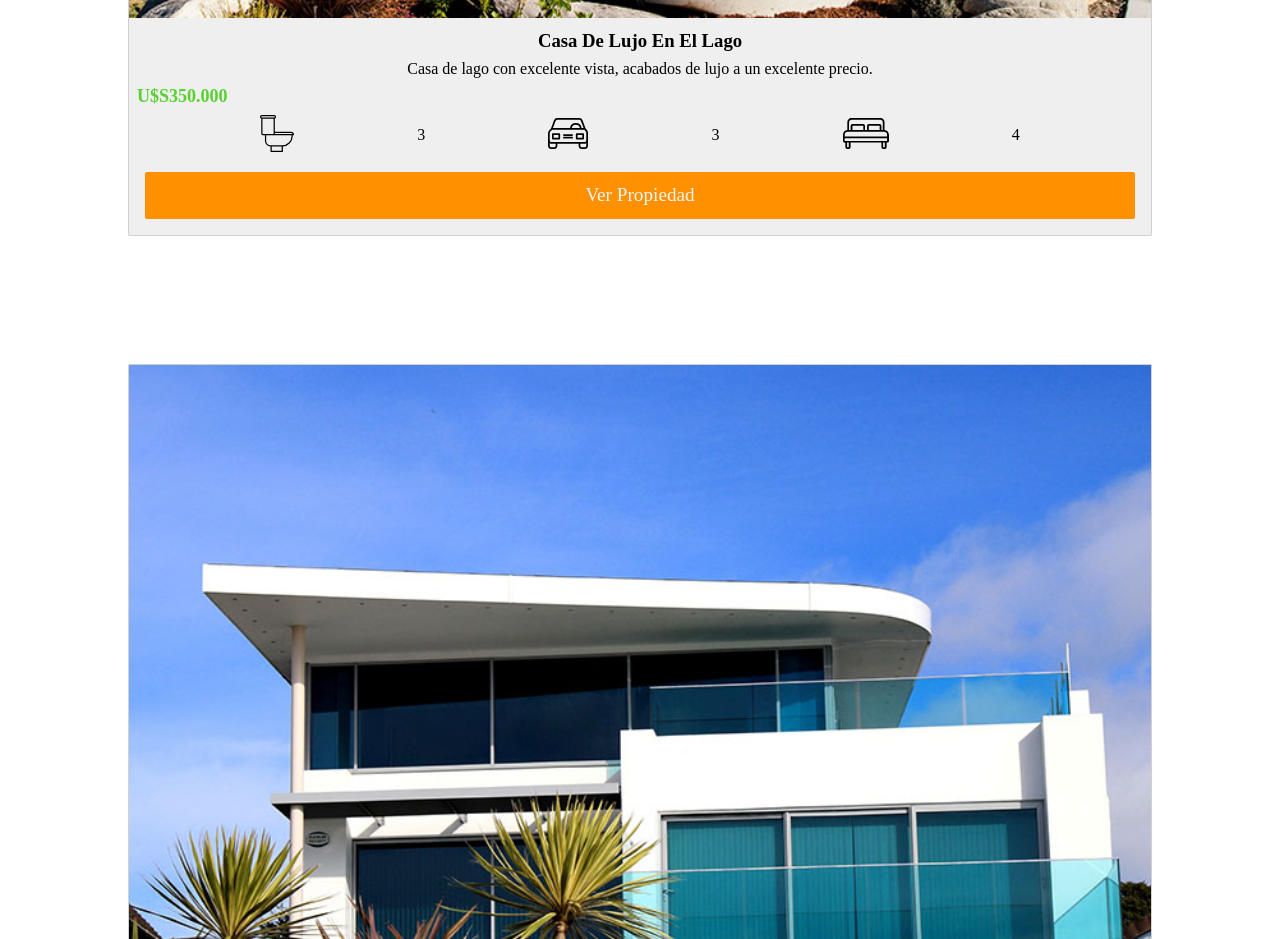
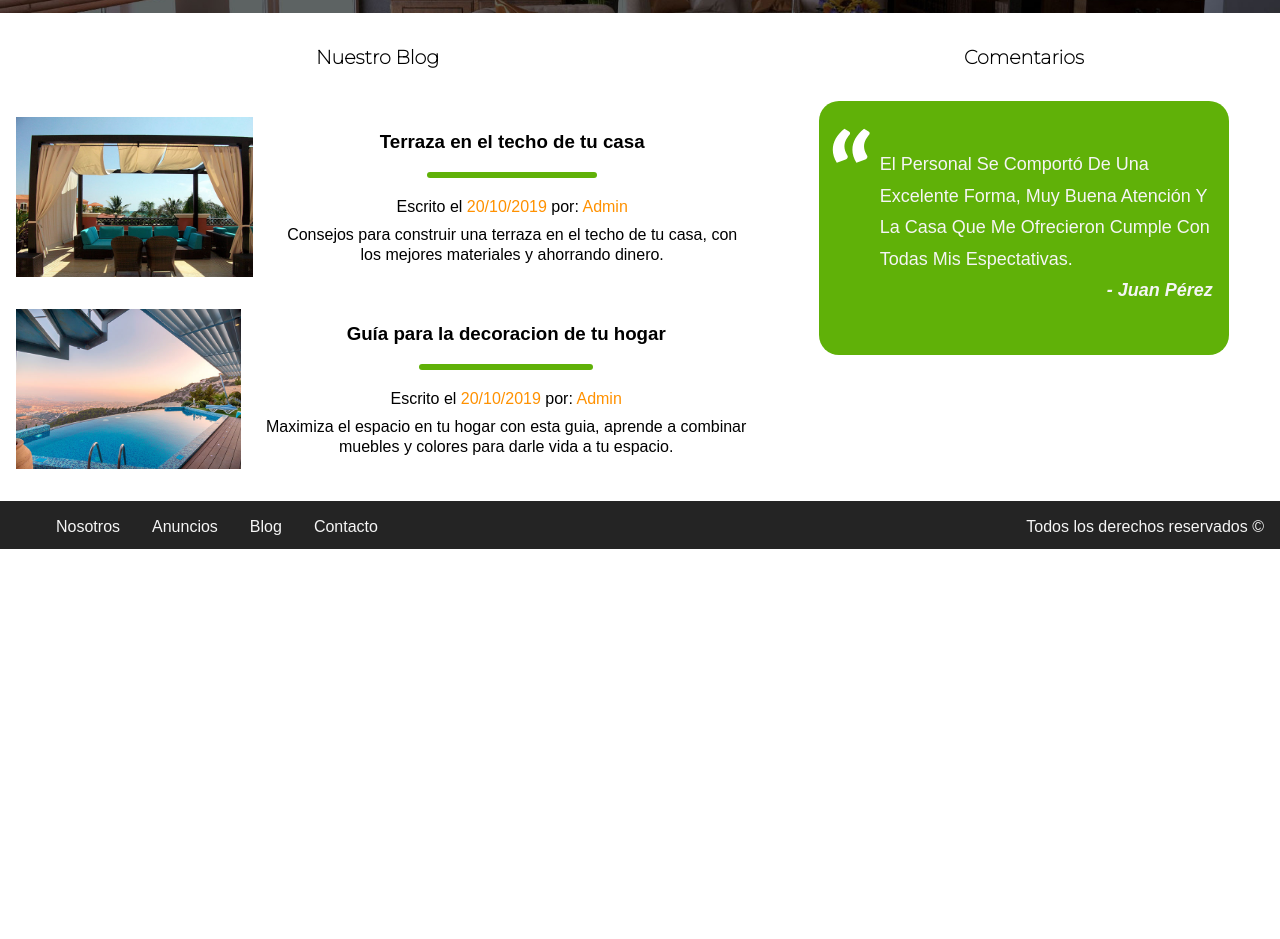
Before and after one commit to EzequielOmar/Inmobiliaria-replica, a plain HTML site: page index.html in a window 1280 px wide. Shown: the part 1861-2800 px from the top of the page. After the commit the page ends 2410 px from the top, so only its background shows below. Drawn offline with Linux system fonts and the light colour scheme.

Commit message:
terminado css, ahora a simplificar y limpiar

```diff
--- a/index.html
+++ b/index.html
@@ -13,9 +13,9 @@
 <body>
 
   <header class="header">
-    <div class="header__top">
+    <div class="header__top" id="responsive-div">
       <img class="header__top--logo" src="./images/logo.svg" alt="logo" />
-      <div class="header__top--icon" id="menu-icon">
+      <div class="header__top--icon">
         <div></div>
         <div></div>
         <div></div>
@@ -70,45 +70,51 @@
     <div class="anuncios__div">
       <article class="anuncios__div__art">
         <img src="./images/anuncio1.jpg" alt="casa de lago" />
+        <div class="anuncios__div__art--div">
           <h3>casa de lujo en el lago</h3>
           <p>
             Casa de lago con excelente vista, acabados de lujo a un excelente precio.
           </p>
-        <p class="anuncios__div__art--precio">U$S350.000</p>
+          <p>U$S350.000</p>
           <ul>
             <li><img src="./images/icono_wc.svg" alt="wc" /></li>3
             <li><img src="./images/icono_estacionamiento.svg" alt="estacionamiento" /></li>3
             <li><img src="./images/icono_dormitorio.svg" alt="dormitorio" /></li>4
           </ul>
           <div><a href="#">ver propiedad</a></div>
+        </div>
       </article>
       <article class="anuncios__div__art">
         <img src="./images/anuncio2.jpg" alt="casa de lujo" />
+        <div class="anuncios__div__art--div">
           <h3>casa terminada de lujo</h3>
           <p>
             Casa con diseño moderno, asi como tecnología inteligente y amueblada.
           </p>
-        <p class="anuncios__div__art--precio">U$S275.000</p>
+          <p>U$S275.000</p>
           <ul>
             <li><img src="./images/icono_wc.svg" alt="wc" /></li>3
             <li><img src="./images/icono_estacionamiento.svg" alt="estacionamiento" /></li>3
             <li><img src="./images/icono_dormitorio.svg" alt="dormitorio" /></li>4
           </ul>
           <div><a href="#">ver propiedad</a></div>
+        </div>
       </article>
       <article class="anuncios__div__art">
         <img src="./images/anuncio3.jpg" alt="casa pileta" />
+        <div class="anuncios__div__art--div">
           <h3>casa con pileta</h3>
           <p>
             Casa con pileta y acabados de lujo en la ciudad, excelente oportunidad.
           </p>
-        <p class="anuncios__div__art--precio">U$S250.000</p>
+          <p>U$S250.000</p>
           <ul>
             <li><img src="./images/icono_wc.svg" alt="wc" /></li>3
             <li><img src="./images/icono_estacionamiento.svg" alt="estacionamiento" /></li>3
             <li><img src="./images/icono_dormitorio.svg" alt="dormitorio" /></li>4
           </ul>
           <div><a href="#">ver propiedad</a></div>
+        </div>
       </article>
     </div>
   </main>
@@ -128,6 +134,7 @@
     <h2 class="blog--h2">nuestro blog</h2>
     <article class="blog__art">
       <img src="./images/blog1.jpg" alt="terraza" />
+      <div class="blog__art--div">
         <h3>Terraza en el techo de tu casa</h3>
         <hr>
         <p>Escrito el <span>
@@ -137,9 +144,11 @@
           Consejos para construir una terraza en el techo de tu casa, con los
           mejores materiales y ahorrando dinero.
         </p>
+      </div>
     </article>
     <article class="blog__art">
       <img src="./images/blog2.jpg" alt="decoracion hogar" />
+      <div class="blog__art--div">
         <h3>Guía para la decoracion de tu hogar</h3>
         <hr>
         <p>Escrito el <span>
@@ -149,6 +158,7 @@
           Maximiza el espacio en tu hogar con esta guia, aprende a combinar
           muebles y colores para darle vida a tu espacio.
         </p>
+      </div>
     </article>
   </section>
 
--- a/js/script.js
+++ b/js/script.js
@@ -7,10 +7,11 @@ window.addEventListener("DOMContentLoaded", () => {
 });
 
 function handlerClick(e) {
-  if (e.target.matches("#menu-icon div")) toggleMenu();
+  if (e.target.matches("#responsive-div div div")) toggleMenu();
   if (e.target.matches("#nav-res ul li a")) {
     moveScroll(e);
-    toggleMenu();
+    if (document.getElementById("responsive-div").classList.contains("res"))
+      toggleMenu();
   }
 }
 
@@ -19,6 +20,6 @@ function moveScroll(e) {
 }
 
 function toggleMenu() {
-  let $menuIcon = document.getElementById("menu-icon");
-  $menuIcon.parentNode.classList.toggle("res");
+  let $div = document.getElementById("responsive-div");
+  $div.classList.toggle("res");
 }
--- a/scss/constants.scss
+++ b/scss/constants.scss
@@ -3,18 +3,17 @@ $white: #f5f5f5;
 $ligth-grey: #efefef;
 $grey: #d1d1d1;
 $dark-grey: #242424;
-$green: #58d230;
+$green: #60b108;
 $dark-green: #0e1a0e78;
 $orange: #ff9100;
 //fonts
 @import url("https://fonts.googleapis.com/css2?family=Montserrat:wght@100&display=swap");
 //clases estaticas
 //tipografias
-%white-serif{
-    text-transform: capitalize;
-    font-family: sans-serif;
-    font-size: 1.7rem;
-    color: $white;
+%white-serif {
+  text-transform: capitalize;
+  font-family: sans-serif;
+  color: $white;
 }
 %black-monserrat {
   text-transform: capitalize;
--- a/scss/main.scss
+++ b/scss/main.scss
@@ -3,6 +3,11 @@
 body {
   margin: 0;
   position: relative;
+}
+h3,
+p {
+  font-family: sans-serif;
+  line-height: 125%;
 }
 
 //Mobile first
@@ -31,6 +36,9 @@ body {
     }
     &--nav {
       display: none;
+      a {
+        @extend %white-serif;
+      }
     }
     display: flex;
     justify-content: space-evenly;
@@ -38,8 +46,13 @@ body {
   }
   &__h1 {
     @extend %white-serif;
-    margin: 40vh 0 0 1rem;
+    font-size: 1.7rem;
+    margin: auto auto 4rem 1.5rem;
+    position: absolute;
+    bottom: 0;
+    line-height: 150%;
   }
+  position: relative;
   height: 75vh;
   background-image: url("../images/header.jpg");
   background-size: cover;
@@ -116,6 +129,10 @@ body {
   }
   &__div {
     &__art {
+      > img {
+        width: 100%;
+      }
+      &--div {
         h3,
         p,
         ul {
@@ -124,10 +141,7 @@ body {
         h3 {
           text-transform: capitalize;
         }
-      img {
-        width: 100%;
-      }
-      &--precio {
+        p:nth-child(3) {
           text-align: left;
           color: $green;
           font-weight: bold;
@@ -146,6 +160,7 @@ body {
         div:hover {
           @extend %link:hover;
         }
+      }
       background: $ligth-grey;
       border: $grey solid 0.1px;
       margin: 10%;
@@ -158,11 +173,13 @@ body {
 .contacto {
   &--h2 {
     @extend %white-serif;
+    font-size: 1.7rem;
   }
   h2,
   p {
     color: $white;
     margin: 0.4rem;
+    width: 100%;
   }
   div {
     @extend %link;
@@ -184,7 +201,7 @@ body {
     @extend %black-monserrat;
   }
   &__art {
-    img {
+    > img {
       width: 100%;
     }
     h3,
@@ -213,16 +230,20 @@ body {
   }
   &__com {
     img {
-      width: 16vw;
+      margin: 0.5rem 0 0 0.5rem;
     }
     blockquote {
       cite {
         float: right;
         font-weight: bold;
       }
+      @extend %white-serif;
       margin: 1rem;
+      line-height: 175%;
+      margin: 1rem 1rem 1rem 0rem;
     }
     display: flex;
+    align-items: baseline;
     background: $green;
     border-radius: 20px;
     width: 90%;
@@ -234,18 +255,27 @@ body {
 }
 
 .footer {
+  nav {
+    display: none;
+    ul {
+      margin: 0;
+    }
+    a {
+      @extend %white-serif;
+      text-decoration: none;
+    }
+  }
+  p {
+    color: $white;
+    margin: 1rem;
+  }
+  margin-top: 1rem;
   background: $dark-grey;
   height: 3rem;
   display: flex;
   flex-wrap: wrap;
   align-items: center;
-  nav {
-    display: none;
-  }
-  p {
-    color: $white;
-    margin: 1rem;
-  }
+  justify-content: space-between;
 }
 
 /*back-to-top-button*/
@@ -280,23 +310,121 @@ body {
       &--item {
         padding: 1%;
         img {
-          width: 5rem;
+          width: 70px;
         }
         width: 33%;
       }
       display: flex;
     }
   }
+
+  .anuncios {
+    &__div {
+      &__art {
+        > img {
+          width: 50%;
+        }
+        display: flex;
+      }
+    }
+  }
+
+  .blog {
+    &__art {
+      > img {
+        width: 50%;
+      }
+      &--div {
+        align-self: center;
+      }
+      display: flex;
+    }
+  }
+
+  .comentario {
+    &__com {
+      width: 80%;
+    }
+  }
 }
 
 // Medium devices (tablets, 768px and up)
 @media (min-width: 768px) {
+  .anuncios {
+    &__div {
+      &__art {
+        > img {
+          width: 100%;
+        }
+        width: 33%;
+        display: block;
+        margin: 1rem;
+      }
+      margin-bottom: 2rem;
+      display: flex;
+    }
+  }
 }
 
 // Large devices (desktops, 992px and up)
 @media (min-width: 992px) {
+  .header {
+    &__top {
+      &--icon {
+        display: none;
+      }
+      &--nav {
+        display: block;
+        ul {
+          list-style: none;
+          display: flex;
+          li {
+            padding: 0 1rem;
+          }
+        }
+      }
+    }
   }
 
-// Extra large devices (large desktops, 1200px and up)
-@media (min-width: 1200px) {
+  .anuncios {
+    &__div {
+      &__art {
+        margin: 3rem;
       }
+    }
+  }
+
+  .footer {
+    nav {
+      display: block;
+      ul {
+        list-style: none;
+        display: flex;
+        li {
+          padding: 0 1rem;
+        }
+      }
+    }
+  }
+
+  .blog {
+    &__art {
+      > img {
+        margin: 1rem;
+        height: 10rem;
+      }
+      margin-bottom: 0;
+    }
+    width: 59%;
+    display: inline-block;
+  }
+
+  .comentario {
+    float: right;
+    width: 40%;
+    blockquote {
+      font-size: large;
+      padding: 2rem 0;
+    }
+  }
+}
```
Also changed, not shown: css/main.css, 2 other files. Lines whose indentation alone changed are shown as unchanged.
